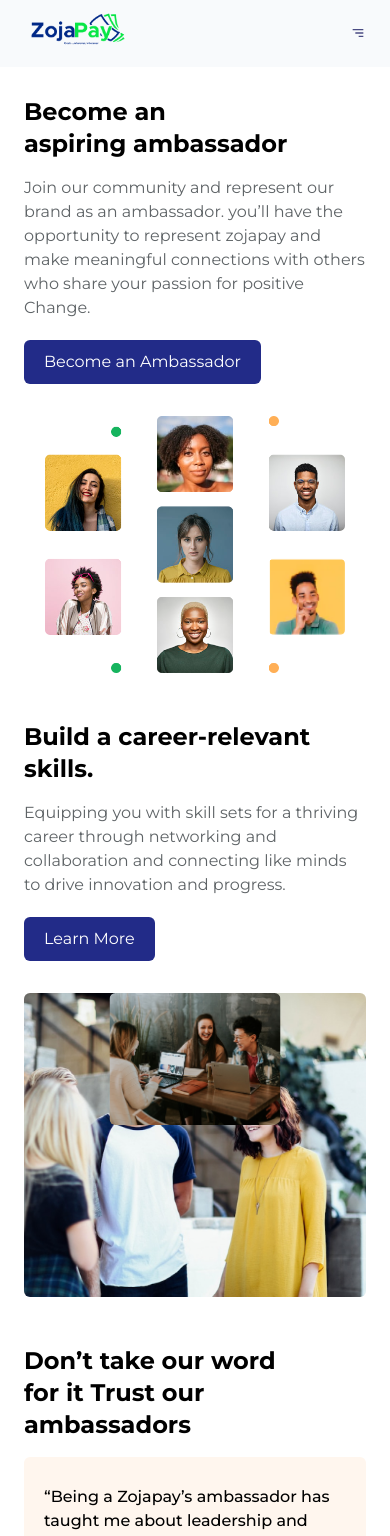
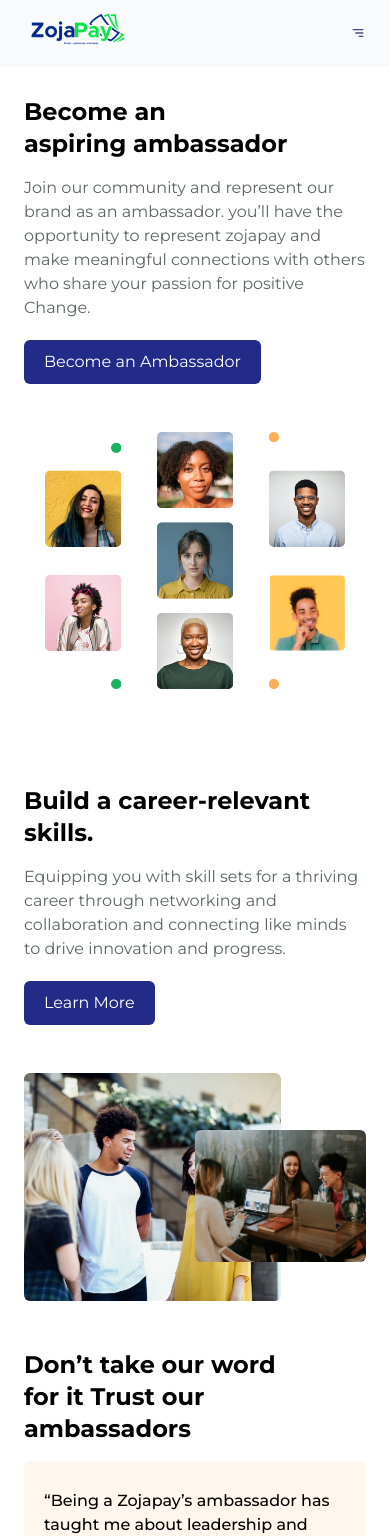
Before and after one commit to Zojatech/Ambassador, a React (Vite) app: page / in a window 390 px wide. Shown: the top 1536 px of the page. Built offline with nearby package versions, Linux system fonts and the light colour scheme.

Commit message:
refactor UI

```diff
--- a/src/components/Develop/index.jsx
+++ b/src/components/Develop/index.jsx
@@ -7,19 +7,19 @@ const Develop = () => {
   return (
     <section>
       {/* BUILD CAREER-RELEVANT SKILLS */}
-      <div className='flex flex-col-reverse gap-8 lg:flex-row'>
+      <div className='flex flex-col-reverse gap-12 md:gap-5 lg:gap-8 md:flex-row'>
         {/* Images */}
-        <div class='relative flex justify-center md:justify-start  lg:w-3/5'>
-          <div class='md:w-2/3'>
+        <div class='relative flex justify-start items-center lg:w-3/5'>
+          <div class='w-3/4 md:w-4/5'>
             <img src={People1} alt='friends' className='rounded-md' />
           </div>
-          <div class='absolute top-0 left-1/2 transform -translate-x-1/2 md:w-1/3'>
+          <div class='absolute top-1/4 left-1/2'>
             <img src={People2} alt='friends' className='rounded-md' />
           </div>
         </div>
 
         {/* Title and Description */}
-        <div class='flex flex-col justify-center lg:w-2/5'>
+        <div class='flex flex-col justify-center md:w-1/2 lg:w-2/5'>
           <h2 className='text-2xl md:text-3xl lg:text-[2.5rem] lg:leading-10 font-bold mb-4 lg:mb-6 '>
             Build a career-relevant <br />
             skills.
--- a/src/components/Hero/index.jsx
+++ b/src/components/Hero/index.jsx
@@ -4,9 +4,9 @@ import Ambassadors from '@/assets/people.png';
 const Hero = () => {
   return (
     <section id='home'>
-      <div className='flex flex-col lg:flex-row lg:gap-4 justify-between items-center pt-24 px-6 lg:px-28 lg:pt-36 '>
+      <div className='flex flex-col lg:flex-row lg:gap-4 justify-between items-center pt-24 px-6 pb-12 lg:pb-[92px] lg:px-28 lg:pt-36 '>
         {/* Title and Intro */}
-        <div className='flex flex-col relative flex-1 mb-8 lg:mb-0'>
+        <div className='flex flex-col relative flex-1 mb-12 lg:mb-0'>
           <div></div>
           <h1 className='text-2xl md:text-3xl lg:text-[2.5rem] lg:leading-10 font-bold mb-4 lg:mb-6'>
             Become an <br />
```
